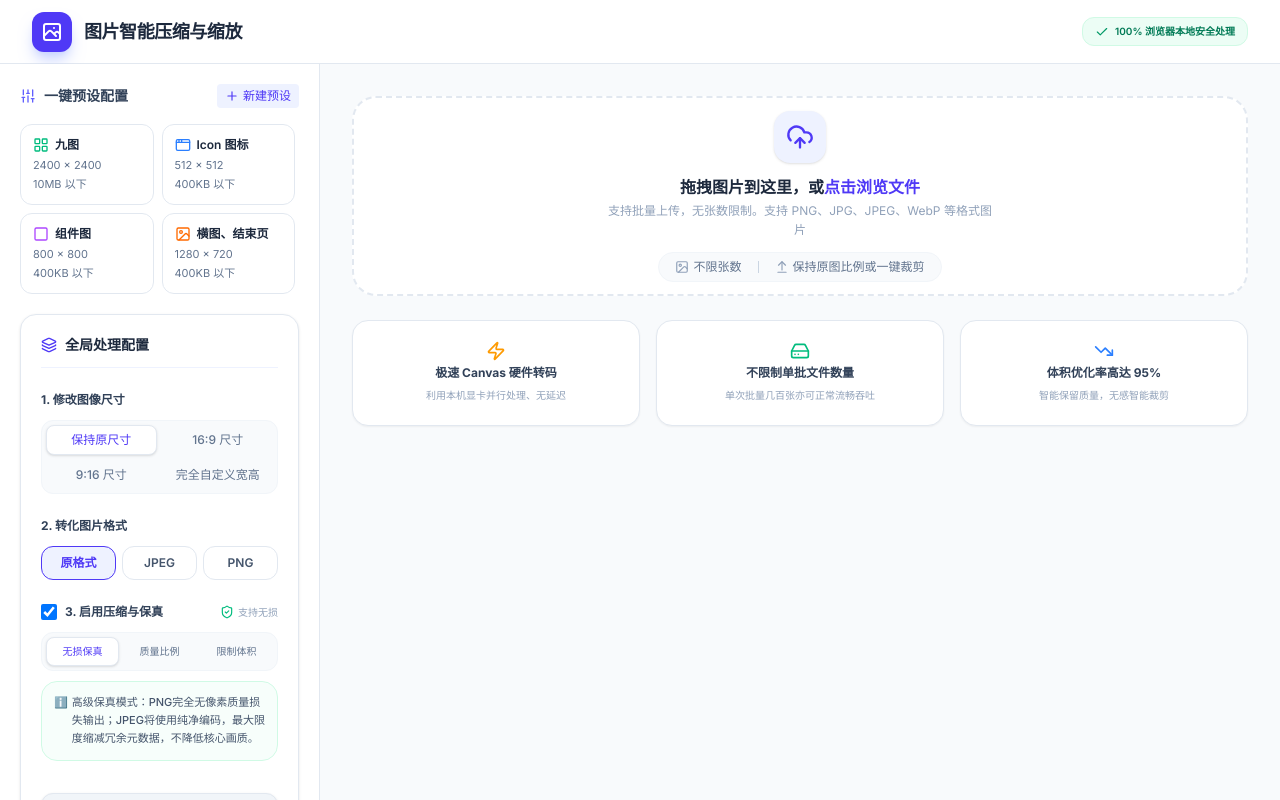
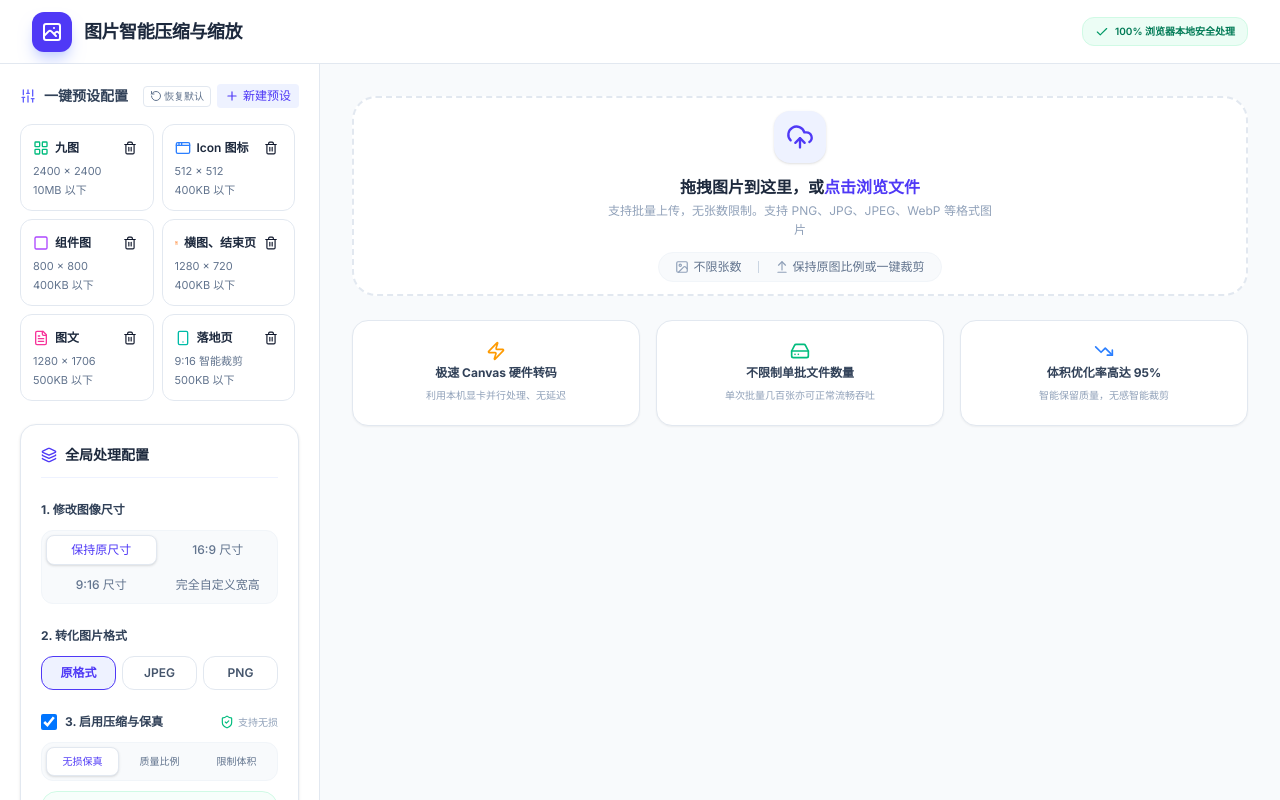
Before and after one commit to KYKG51/image-compression, a React (Vite) app: page / in a window 1280 px wide. Built offline with nearby package versions, Linux system fonts and the light colour scheme.

Commit message:
feat: add new image presets and update storage key
Added multiple image presets for various scenarios and migrated the localStorage key to 'image_compress_presets_v3' for better cache management.

```diff
--- a/index.html
+++ b/index.html
@@ -3,7 +3,7 @@
   <head>
     <meta charset="UTF-8" />
     <meta name="viewport" content="width=device-width, initial-scale=1.0" />
-    <title>智能图片压缩处理</title>
+    <title>My Google AI Studio App</title>
   </head>
   <body>
     <div id="root"></div>
--- a/src/components/PresetSelector.tsx
+++ b/src/components/PresetSelector.tsx
@@ -1,6 +1,19 @@
 import React, { useState, useEffect } from 'react';
 import { ImagePreset, GlobalSettings } from '../types';
-import { LayoutGrid, AppWindow, Square, Image, FileText, Plus, Trash2, Sliders } from 'lucide-react';
+import {
+  LayoutGrid,
+  AppWindow,
+  Square,
+  Image,
+  FileText,
+  Plus,
+  Trash2,
+  Sliders,
+  Smartphone,
+  Sparkles,
+  Layers,
+  RotateCcw
+} from 'lucide-react';
 
 interface PresetSelectorProps {
   currentSettings: GlobalSettings;
@@ -41,6 +54,37 @@ const DEFAULT_PRESETS: ImagePreset[] = [
     maxSizeKB: 400, // 400KB
     isCustom: false,
   },
+  {
+    id: 'graphic',
+    name: '图文',
+    width: 1280,
+    height: 1706,
+    maxSizeKB: 500, // 500KB
+    isCustom: false,
+  },
+  {
+    id: 'landing_page',
+    name: '落地页',
+    widthMode: 'ratio_9_16',
+    maxSizeKB: 500, // 500KB
+    isCustom: false,
+  },
+  {
+    id: 'top_image',
+    name: '顶图',
+    width: 1280,
+    height: 640,
+    maxSizeKB: 500, // 500KB
+    isCustom: false,
+  },
+  {
+    id: 'collage_image',
+    name: '套图',
+    width: 1242,
+    height: 2070,
+    maxSizeKB: 500, // 500KB
+    isCustom: false,
+  },
 ];
 
 export default function PresetSelector({
@@ -61,25 +105,37 @@ export default function PresetSelector({
 
   // Load presets from localStorage + defaults
   useEffect(() => {
-    const saved = localStorage.getItem('image_compress_presets');
+    const saved = localStorage.getItem('image_compress_presets_v3');
     if (saved) {
       try {
         const parsed = JSON.parse(saved) as ImagePreset[];
-        // Filter out any default conflicts
-        const customs = parsed.filter((p) => p.isCustom);
-        setPresets([...DEFAULT_PRESETS, ...customs]);
+        setPresets(parsed);
       } catch (e) {
         setPresets(DEFAULT_PRESETS);
       }
     } else {
-      setPresets(DEFAULT_PRESETS);
+      // First time loading: try to migrate custom ones if possible, otherwise write new defaults
+      const oldKeys = ['image_compress_presets_v2', 'image_compress_presets'];
+      let migratedCustoms: ImagePreset[] = [];
+      for (const oldKey of oldKeys) {
+        const oldSaved = localStorage.getItem(oldKey);
+        if (oldSaved) {
+          try {
+            const parsedOld = JSON.parse(oldSaved) as ImagePreset[];
+            migratedCustoms = parsedOld.filter((p) => p.isCustom);
+            if (migratedCustoms.length > 0) break;
+          } catch (e) {}
+        }
+      }
+      const initial = [...DEFAULT_PRESETS, ...migratedCustoms];
+      setPresets(initial);
+      localStorage.setItem('image_compress_presets_v3', JSON.stringify(initial));
     }
   }, []);
 
   const savePresets = (updatedPresets: ImagePreset[]) => {
     setPresets(updatedPresets);
-    const customs = updatedPresets.filter((p) => p.isCustom);
-    localStorage.setItem('image_compress_presets', JSON.stringify(customs));
+    localStorage.setItem('image_compress_presets_v3', JSON.stringify(updatedPresets));
   };
 
   const handleApply = (preset: ImagePreset) => {
@@ -127,6 +183,12 @@ export default function PresetSelector({
     }
   };
 
+  const handleRestoreDefaults = () => {
+    const customs = presets.filter((p) => p.isCustom);
+    const updated = [...DEFAULT_PRESETS, ...customs];
+    savePresets(updated);
+  };
+
   // Preset icons mapping
   const getPresetIcon = (id: string) => {
     switch (id) {
@@ -138,6 +200,14 @@ export default function PresetSelector({
         return <Square className="w-4 h-4 text-purple-500" />;
       case 'landscape':
         return <Image className="w-4 h-4 text-orange-500" />;
+      case 'graphic':
+        return <FileText className="w-4 h-4 text-pink-500" />;
+      case 'landing_page':
+        return <Smartphone className="w-4 h-4 text-teal-500" />;
+      case 'top_image':
+        return <Sparkles className="w-4 h-4 text-amber-500" />;
+      case 'collage_image':
+        return <Layers className="w-4 h-4 text-violet-500" />;
       default:
         return <Sliders className="w-4 h-4 text-slate-500" />;
     }
@@ -150,6 +220,17 @@ export default function PresetSelector({
           <Sliders className="w-4 h-4 text-indigo-500" />
           一键预设配置
         </h3>
+        <div className="flex items-center gap-1.5">
+          <button
+            id="btn-restore-default-presets"
+            type="button"
+            onClick={handleRestoreDefaults}
+            className="text-[10px] text-slate-500 hover:text-indigo-650 hover:bg-slate-100 border border-slate-200 px-1.5 py-0.5 rounded transition-all flex items-center gap-0.5"
+            title="恢复默认的 8 个常用预设"
+          >
+            <RotateCcw className="w-3 h-3" />
+            恢复默认
+          </button>
           {!isAdding && (
             <button
               id="btn-trigger-add-preset"
@@ -162,9 +243,10 @@ export default function PresetSelector({
             </button>
           )}
         </div>
+      </div>
 
       {/* Preset List Grid Wrap for Scrollability */}
-      <div id="presets-list-scroll-wrapper" className="max-h-[170px] overflow-y-auto pr-1 scrollbar-thin scrollbar-thumb-slate-200">
+      <div id="presets-list-scroll-wrapper" className="max-h-[280px] overflow-y-auto pr-1 scrollbar-thin scrollbar-thumb-slate-200">
         <div className="grid grid-cols-2 gap-2 pb-1">
           {presets.map((preset) => {
             const isActive = activePresetId === preset.id;
@@ -173,7 +255,7 @@ export default function PresetSelector({
                 id={`preset-card-${preset.id}`}
                 key={preset.id}
                 onClick={() => handleApply(preset)}
-                className={`relative flex flex-col justify-between p-3 rounded-xl border text-left cursor-pointer transition-all duration-200 ${
+                className={`relative group flex flex-col justify-between p-3 rounded-xl border text-left cursor-pointer transition-all duration-200 ${
                   isActive
                     ? 'border-indigo-600 bg-indigo-50/50 ring-2 ring-indigo-100'
                     : 'border-slate-200 hover:border-indigo-300 hover:bg-slate-50'
@@ -185,16 +267,14 @@ export default function PresetSelector({
                     {preset.name}
                   </span>
 
-                  {preset.isCustom && (
                   <button
                     id={`btn-delete-preset-${preset.id}`}
                     onClick={(e) => handleDeletePreset(preset.id, e)}
-                      className="p-1 rounded text-slate-400 hover:text-rose-500 hover:bg-rose-50 transition-colors flex-shrink-0"
+                    className="p-1 rounded text-slate-350 hover:text-rose-500 hover:bg-rose-50 transition-all flex-shrink-0 opacity-0 group-hover:opacity-100 focus:opacity-100 lg:opacity-100"
                     title="删除预设"
                   >
                     <Trash2 className="w-3.5 h-3.5" />
                   </button>
-                  )}
                 </div>
 
                 <div className="space-y-0.5 text-[11px] text-slate-500">
```
Lines whose indentation alone changed are shown as unchanged.
